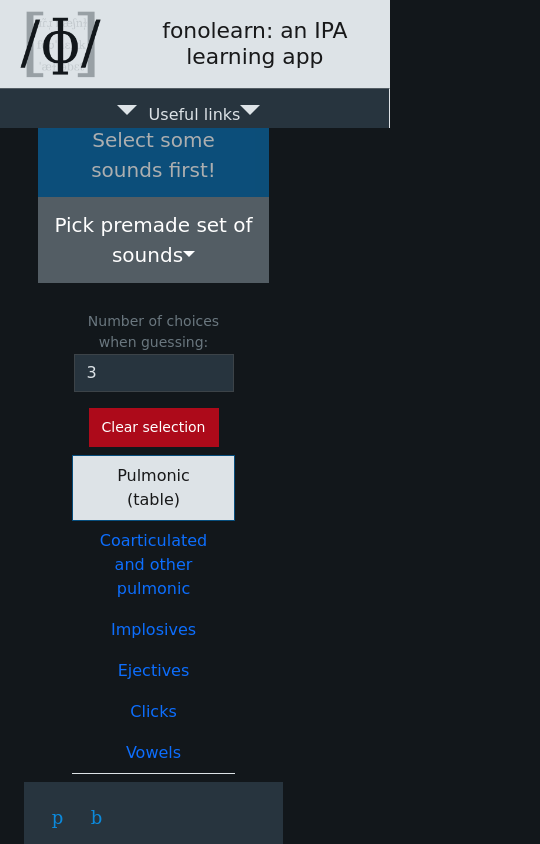
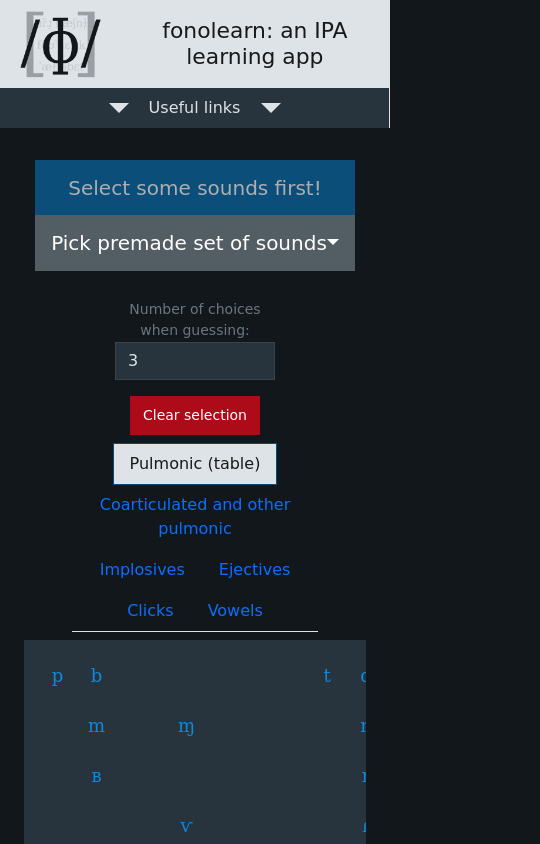
Before and after one commit to s-jevtic/fonolearn, an Angular app: page /main-menu in a window 390 px wide. Shown: the top 844 px of the page, 540 px wide, since content can reach past the window. Built offline with nearby package versions, Linux system fonts and the light colour scheme.

Commit message:
implement dropdown instead of mobile sidebar

```diff
--- a/src/app/animations.ts
+++ b/src/app/animations.ts
@@ -2,22 +2,19 @@
 
 export const sidebarAnimation = trigger('openClose', [
     state('open', style({
-        bottom: 0,
         width: 'calc(35px + 16rem)',
     })),
     //state('open-full', style({
       //width: '100vw'
     //})),
     state('closed', style({
-        bottom: 0,
         width: 'calc(35px + 3rem)',
     })),
     state('open-m', style({
-        left: 0,
-        bottom: 0,
+        height: '12rem',
     })),
     state('closed-m', style({
-        left: 0,
+        height: '3rem',
     })),
     transition('open <=> closed', [
       animate('0.3s ease-in-out'),
--- a/src/app/app.component.css
+++ b/src/app/app.component.css
@@ -36,7 +36,8 @@
     align-items: center;
     color: var(--dark-color-text) !important;
     flex: 1 1 auto;
-    margin: 0 var(--closed-sidebar-width);
+    /*margin: 0 var(--closed-sidebar-width);*/
+    margin: var(--closed-dropdown-height) 0;
     overflow: hidden;
 }
 
--- a/src/app/main-menu/main-menu.component.css
+++ b/src/app/main-menu/main-menu.component.css
@@ -27,7 +27,7 @@
 
 @media only screen and (max-width: 768px) {
     #main-buttons, #main-buttons .btn, #picker-dropdown {
-        max-width: calc((100vw - var(--closed-sidebar-width)) * 0.75);
+        /*max-width: calc((100vw - var(--closed-sidebar-width)) * 0.75);*/
         flex-grow: 0;
     }
     #main-buttons .btn, #picker-dropdown .dropdown-item {
--- a/src/app/useful-links/useful-links.component.css
+++ b/src/app/useful-links/useful-links.component.css
@@ -1,6 +1,5 @@
 :host {
     display: flex;
-    flex: 1 0 auto;
     flex-direction: column;
     position: absolute;
     right: 0;
@@ -10,8 +9,9 @@
 }
 
 #sidebar-wrapper {
+    flex-direction: column;
     min-height: 100%;
-    display: flex;
+    max-height: max-content;
     border-top: 1px solid var(--dark-color-neu);
     color: var(--light-color-text);
 }
@@ -22,33 +22,44 @@
 
 #sidebar {
     width: var(--link-width);
-    min-height: 100%;
+    /*min-height: 100%;*/
     margin: 0;
-}
-
-#dropdown-text {
-    display: inline-flex;
 }
 
 @media only screen and (max-width: 768px) {
     :host {
         bottom: unset;
         left: 0;
-        height: 2.5rem;
         flex-direction: row;
     }
     #sidebar-wrapper {
-        display: block;
         width: 100%;
-        justify-content: center;
         background-color: var(--dark-color-fg) !important;
         color: var(--dark-color-text);
+        border-top: none;
     }
     .dropdown-triangle-wrapper {
         justify-content: center;
         width: 2rem;
     }
+    #dropdown-text {
+        align-content: center;
+        width: max-content;
+        vertical-align: middle;
+    }
+    #dropdown-text p {
+        width: 7.5rem;
+        height: 100%;
+        text-align: center;
+        vertical-align: middle;
+    }
     .dropdown-triangle {
+        height: 10px;
+        width: 20px;
         fill: var(--dark-color-text);
+        margin: 0 calc(1rem - 50px);
+    }
+    #links-menu {
+        margin-right: 0 !important;
     }
 }
--- a/src/app/useful-links/useful-links.component.html
+++ b/src/app/useful-links/useful-links.component.html
@@ -1,13 +1,13 @@
-<div (swipeDown)="onDownSwipe($event)" (swipeUp)="onUpSwipe($event)" [@openClose]="menuState" (@openClose.start)="animationStartEvent($event)" (@openClose.done)="animationDoneEvent($event)" class="border-end bg-light px-0" id="sidebar-wrapper">
-    <app-menu-icon (click)="toggleSidebar()" *ngIf="!isMobile; else largeScreen"></app-menu-icon>
-    <ng-template #largeScreen>
-        <div id="dropdown-text" class="m-2 p-2" (click)="toggleSidebar()">
+<div (swipeDown)="onDownSwipe($event)" (swipeUp)="onUpSwipe($event)" [@openClose]="menuState" (@openClose.start)="animationStartEvent($event)" (@openClose.done)="animationDoneEvent($event)" class="wrapper d-flex align-items-center border-end bg-light px-0" id="sidebar-wrapper">
+    <app-menu-icon (click)="toggleSidebar()" *ngIf="!isMobile; else mobile"></app-menu-icon>
+    <ng-template #mobile>
+        <div id="dropdown-text" class="p-2 d-flex justify-content-center align-items-center" (click)="toggleSidebar()">
             <div class="dropdown-triangle-wrapper">
                 <svg class="dropdown-triangle">
                     <polygon points="0,0 20,0 10,10" />
                 </svg>
             </div>
-            <h6>Useful links</h6>
+            <p class="my-0">Useful links</p>
             <div class="dropdown-triangle-wrapper">
                 <svg class="dropdown-triangle">
                     <polygon points="0,0 20,0 10,10" />
@@ -15,13 +15,13 @@
             </div>
         </div>
     </ng-template>
-    <div class="px-0" id="sidebar">
+    <div class="px-0" id="sidebar" *ngIf="menuState != 'closed-m'">
         <div class="pt-3 pb-4 me-3" id="links-menu" [hidden]="!show"> <!--[attr.hidden] instead of *ngIf because we need the element to exist-->
             <h2 class="my-3" *ngIf="!isMobile">Useful links</h2>
             <a href="https://www.internationalphoneticassociation.org/content/full-ipa-chart">Official full IPA chart</a> <br class="mb-3"/>
             <a href="https://www.ipachart.com">Interactive IPA chart</a> <br class="mb-3" />
-            <a href="https://en.wikipedia.org/wiki/International_Phonetic_Alphabet">IPA Wikipedia article</a> <br class="mb-1"/>
-            <hr/>
+            <a href="https://en.wikipedia.org/wiki/International_Phonetic_Alphabet">IPA Wikipedia article</a> <!-- <br class="mb-1"/> -->
+            <!--<hr *ngIf="!isMobile" />-->
         </div>
     </div>
 </div>
--- a/src/styles.css
+++ b/src/styles.css
@@ -30,6 +30,8 @@
     --closed-sidebar-width: calc(35px + 3rem);
     --link-width: 15rem; /* maybe remove the constants and make the width automatic in the future? */
     --open-sidebar-width: calc(var(--closed-sidebar-width) + var(--link-width));
+    --closed-dropdown-height: 3rem;
+    --open-dropdown-height: 12rem;
 }
 
 body{
```
